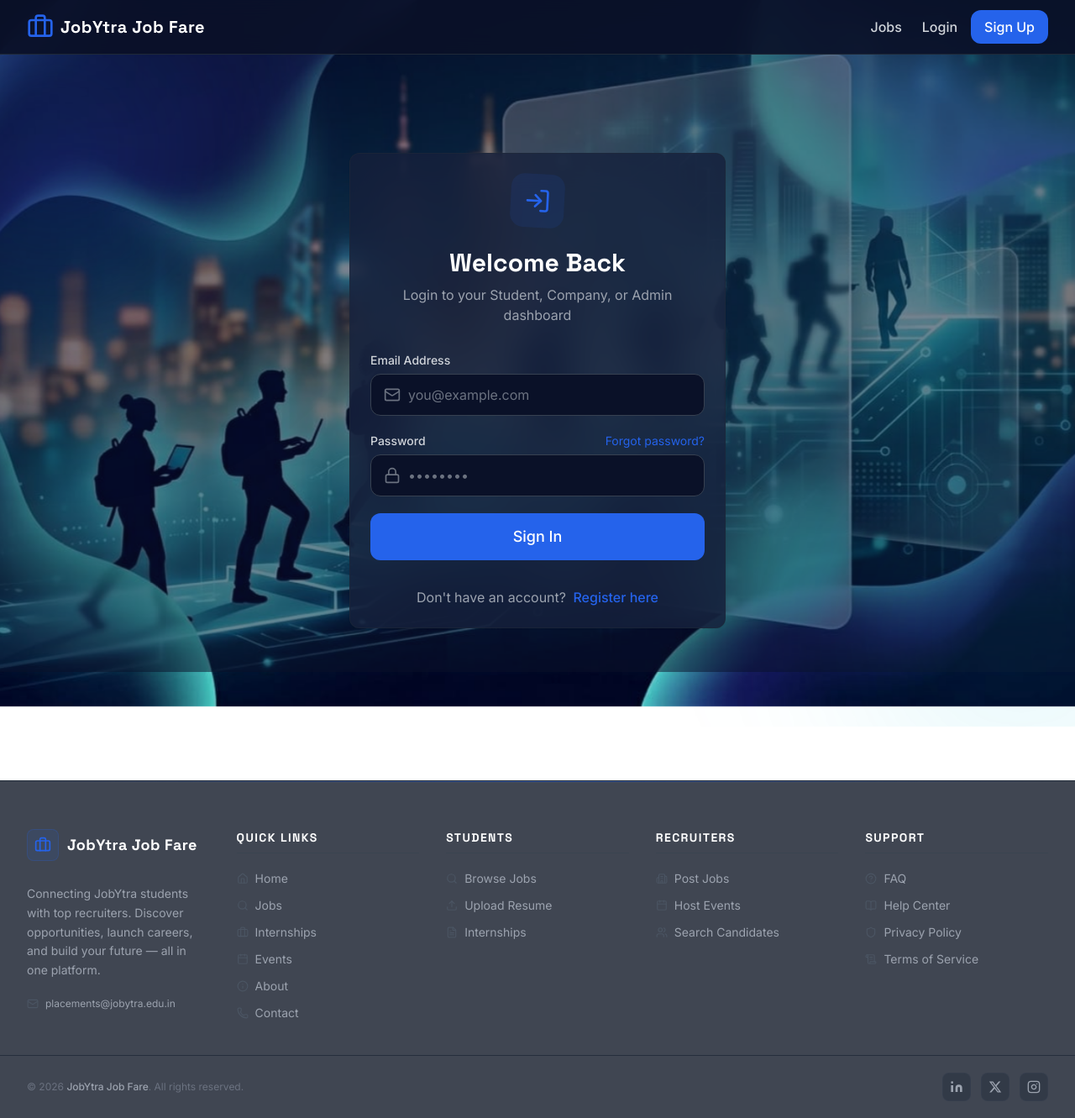
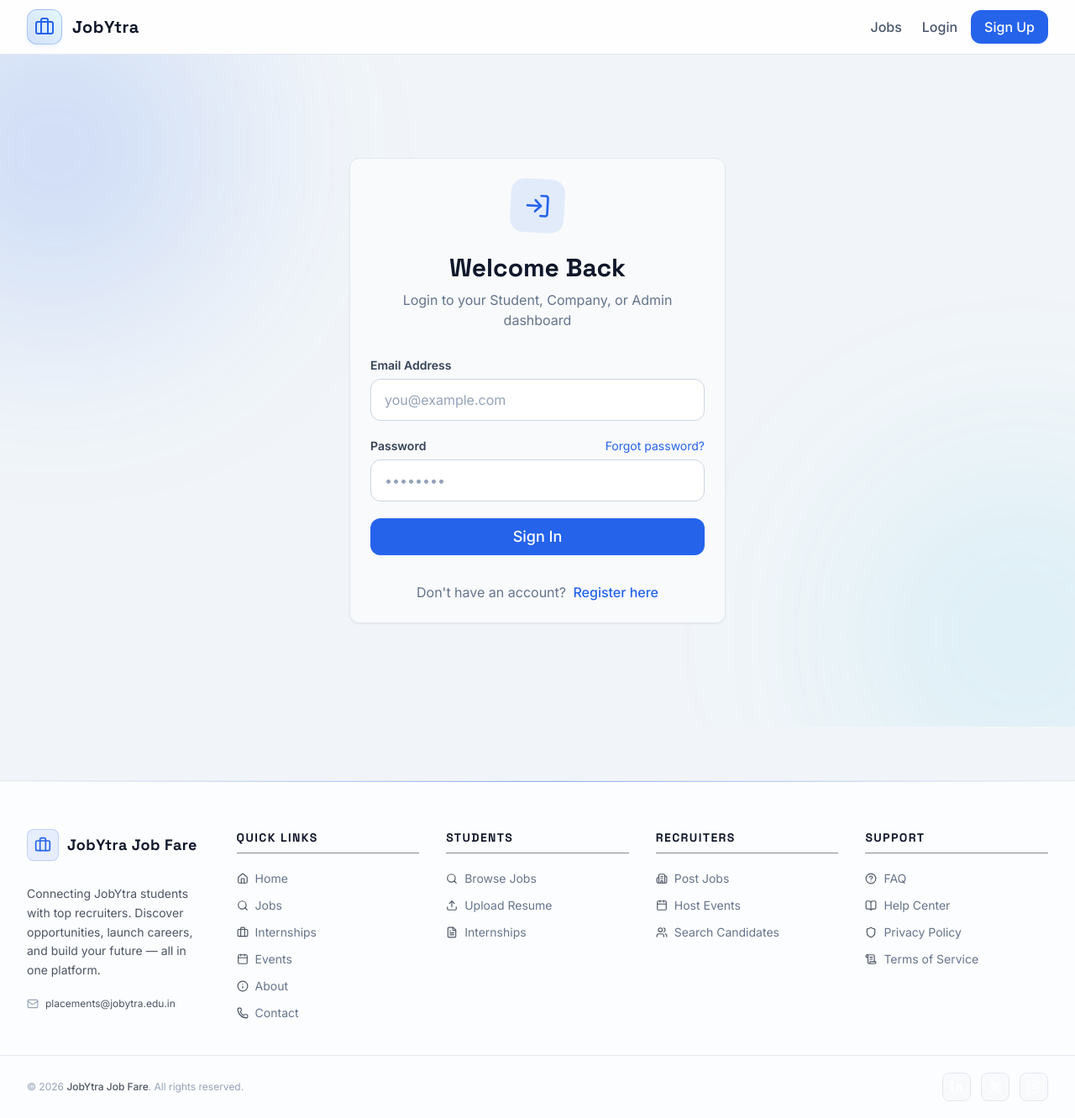
Before and after one commit to chandraprakashy01/JobYtra, a React (Vite) app in the folder frontend/: page /login in a window 1280 px wide. Shown: the whole page at 84% size. Built offline with nearby package versions, Linux system fonts and the light colour scheme.

Commit message:
style and configuration updates

```diff
--- a/frontend/src/components/Footer.jsx
+++ b/frontend/src/components/Footer.jsx
@@ -105,7 +105,7 @@ const Footer = () => {
   const year = new Date().getFullYear();
 
   return (
-    <footer className="border-t border-gray-800 bg-gray-900/80 backdrop-blur-sm mt-16">
+    <footer className="border-t border-slate-200 bg-white/80 backdrop-blur-sm mt-16">
       {/* Top gradient accent line */}
       <div className="h-px w-full bg-gradient-to-r from-transparent via-accentBlue/50 to-transparent" />
 
@@ -119,20 +119,20 @@ const Footer = () => {
               <div className="p-2 rounded-lg bg-accentBlue/10 border border-accentBlue/20 group-hover:bg-accentBlue/20 transition-colors duration-300">
                 <Briefcase className="w-5 h-5 text-accentBlue" />
               </div>
-              <span className="text-lg font-heading font-bold text-white tracking-wide">
+              <span className="text-lg font-heading font-bold text-slate-900 tracking-wide logo">
                 JobYtra Job Fare
               </span>
             </Link>
-            <p className="text-gray-400 text-sm leading-relaxed mt-3 max-w-xs">
+            <p className="text-gray-600 text-sm leading-relaxed mt-3 max-w-xs">
               Connecting JobYtra students with top recruiters. Discover opportunities, launch careers, and build your future — all in one platform.
             </p>
 
             {/* Email badge */}
             <a
               href="mailto:placements@jobytra.edu.in"
-              className="inline-flex items-center gap-2 mt-5 text-xs text-gray-400 hover:text-accentBlue transition-colors duration-200 group"
+              className="inline-flex items-center gap-2 mt-5 text-xs text-gray-600 hover:text-accentBlue transition-colors duration-200 group"
             >
-              <Mail className="w-3.5 h-3.5 text-gray-600 group-hover:text-accentBlue transition-colors duration-200" />
+              <Mail className="w-3.5 h-3.5 text-gray-500 group-hover:text-accentBlue transition-colors duration-200" />
               placements@jobytra.edu.in
               <ArrowUpRight className="w-3 h-3 opacity-0 group-hover:opacity-100 transition-opacity duration-200" />
             </a>
@@ -147,7 +147,7 @@ const Footer = () => {
       </div>
 
       {/* Divider */}
-      <div className="border-t border-gray-800/80" />
+      <div className="border-t border-slate-200" />
 
       {/* Bottom bar */}
       <div className="max-w-7xl mx-auto px-4 sm:px-6 lg:px-8 py-5">
@@ -156,7 +156,7 @@ const Footer = () => {
           {/* Copyright */}
           <p className="text-gray-500 text-xs text-center sm:text-left">
             © {year}{' '}
-            <span className="text-gray-400 font-medium">JobYtra Job Fare</span>
+            <span className="text-gray-600 font-medium">JobYtra Job Fare</span>
             . All rights reserved.
           </p>
 
@@ -169,9 +169,9 @@ const Footer = () => {
                 target="_blank"
                 rel="noopener noreferrer"
                 aria-label={label}
-                className="group p-2 rounded-lg border border-gray-700/60 bg-gray-800/40 hover:border-accentBlue/50 hover:bg-accentBlue/10 transition-all duration-250"
+                className="group p-2 rounded-lg border border-slate-200 bg-slate-50 hover:border-accentBlue/50 hover:bg-accentBlue/10 transition-all duration-250"
               >
-                <Icon className="w-4 h-4 text-gray-400 group-hover:text-accentBlue transition-colors duration-200" />
+                <Icon className="w-4 h-4 text-gray-500 group-hover:text-accentBlue transition-colors duration-200" />
               </a>
             ))}
           </div>
--- a/frontend/src/components/Navbar.jsx
+++ b/frontend/src/components/Navbar.jsx
@@ -20,9 +20,13 @@ const Navbar = () => {
         <div className="flex justify-between h-16">
           {/* Logo */}
           <div className="flex items-center">
-            <Link to="/" className="flex items-center space-x-2 group">
-              <Briefcase className="h-8 w-8 text-accentBlue transition-transform duration-300 group-hover:scale-110" />
-              <span className="text-xl font-heading font-bold text-white tracking-wide">JobYtra Job Fare</span>
+            <Link to="/" className="flex items-center space-x-3 group" aria-label="JobYtra Home">
+              <div className="p-2 bg-gradient-to-tr from-accentBlue/20 to-cyan-500/10 rounded-xl border border-accentBlue/30 shadow-md shadow-accentBlue/5 transition-all duration-300 group-hover:border-accentBlue/60 group-hover:shadow-accentBlue/10 group-hover:scale-105">
+                <Briefcase className="h-6 w-6 text-accentBlue transition-transform duration-300 group-hover:rotate-3" />
+              </div>
+              <span className="text-xl font-heading font-extrabold text-white tracking-wide transition-colors duration-300 group-hover:text-accentBlue">
+                JobYtra
+              </span>
             </Link>
           </div>
 
--- a/frontend/src/index.css
+++ b/frontend/src/index.css
@@ -4,80 +4,76 @@
 @tailwind components;
 @tailwind utilities;
 
-
 @layer base {
   body {
-    @apply text-white font-body;
+    @apply text-slate-900 font-body bg-[#F1F5F9];
     position: relative;
     min-height: 100vh;
   }
 
-  body::before {
-    content: '';
-    position: fixed;
-    top: -5vh;
-    left: -5vw;
-    width: 110vw;
-    height: 110vh;
-    z-index: -2;
-    background-image: url('/background-image.jpeg');
-    background-size: cover;
-    background-position: center;
-    background-repeat: no-repeat;
-    animation: backgroundRealistic 30s ease-in-out infinite alternate;
+  h1, h2, h3, h4, h5, h6 {
+    @apply font-heading text-slate-900 font-bold;
   }
 
-  body::after {
-    content: '';
-    position: fixed;
-    inset: 0;
-    z-index: -1;
-    background: rgba(10, 17, 40, 0.5); /* Reduced opacity from 85% to 50% for better visibility */
+  /* Force standard paragraphs, labels, and text details to dark grays */
+  p, label {
+    @apply text-slate-600;
   }
 
-  h1, h2, h3, h4, h5, h6 {
-    @apply font-heading;
-  }
-}
-
-@keyframes backgroundRealistic {
-  0% {
-    transform: scale(1) translate(0, 0);
-  }
-  100% {
-    transform: scale(1.05) translate(-1%, -1%);
+  /* Reset default links to slate/blue */
+  a {
+    @apply transition-colors duration-200;
   }
 }
 
 @layer components {
+  /* Buttons */
   .btn-primary {
-    @apply px-4 py-2 bg-accentBlue text-white rounded-xl font-medium transition-all duration-300 hover:bg-hoverBlue hover:-translate-y-0.5 hover:shadow-[0_4px_20px_-4px_rgba(37,99,235,0.4)] active:scale-95 disabled:opacity-50 disabled:cursor-not-allowed;
+    @apply px-4 py-2 bg-accentBlue text-white rounded-xl font-medium transition-all duration-300 hover:bg-hoverBlue hover:-translate-y-0.5 hover:shadow-[0_4px_20px_-4px_rgba(37,99,235,0.4)] active:scale-95 disabled:opacity-50 disabled:cursor-not-allowed !important;
+    color: #FFFFFF !important;
   }
+
   .btn-secondary {
-    @apply px-4 py-2 bg-lightNavy text-white rounded-xl font-medium transition-all duration-300 hover:bg-gray-800 border border-gray-700 hover:border-gray-500 active:scale-95 disabled:opacity-50 disabled:cursor-not-allowed;
+    @apply px-4 py-2 bg-white text-slate-800 rounded-xl font-medium transition-all duration-300 hover:bg-slate-50 border border-slate-200 hover:border-slate-300 active:scale-95 disabled:opacity-50 disabled:cursor-not-allowed !important;
+    color: #1E293B !important;
   }
+
+  /* Card Component - clean white container with soft modern shadow */
   .card {
-    @apply bg-lightNavy rounded-xl border border-gray-800 p-6 shadow-sm transition-all duration-300 hover:shadow-lg hover:border-accentBlue/30 hover:-translate-y-1;
+    @apply bg-white rounded-xl border border-slate-200/80 p-6 shadow-[0_1px_3px_rgba(0,0,0,0.05),0_1px_2px_rgba(0,0,0,0.02)] transition-all duration-300 hover:shadow-[0_10px_25px_-5px_rgba(0,0,0,0.05),0_8px_10px_-6px_rgba(0,0,0,0.05)] hover:border-accentBlue/20 hover:-translate-y-1 !important;
   }
+
+  /* Input fields */
   .input-field {
-    @apply w-full px-4 py-3 bg-darkNavy border border-gray-700 rounded-xl focus:outline-none focus:ring-2 focus:ring-accentBlue/50 focus:border-accentBlue text-white placeholder-gray-500 transition-all duration-200;
+    @apply w-full px-4 py-3 bg-white border border-slate-300 rounded-xl focus:outline-none focus:ring-2 focus:ring-accentBlue/20 focus:border-accentBlue text-slate-900 placeholder-slate-400 transition-all duration-200 !important;
   }
+
   .label-text {
-    @apply block text-sm font-medium text-gray-300 mb-1.5;
+    @apply block text-sm font-semibold text-slate-700 mb-1.5;
   }
+
+  /* Tables */
   .table-container {
-    @apply w-full overflow-x-auto rounded-xl border border-gray-800 bg-lightNavy shadow-sm;
+    @apply w-full overflow-x-auto rounded-xl border border-slate-200 bg-white shadow-sm;
+  }
+
+  th {
+    @apply bg-slate-50 text-slate-600 font-semibold border-b border-slate-200 !important;
+  }
+
+  td {
+    @apply border-b border-slate-100 text-slate-700 !important;
   }
 }
 
 @layer utilities {
   .skeleton {
-    @apply relative overflow-hidden bg-gray-800 rounded-lg;
+    @apply relative overflow-hidden bg-slate-200 rounded-lg;
   }
   .skeleton::after {
     @apply absolute inset-0 -translate-x-full;
     content: "";
-    background-image: linear-gradient(90deg, rgba(255,255,255, 0) 0, rgba(255,255,255, 0.05) 20%, rgba(255,255,255, 0.1) 60%, rgba(255,255,255, 0));
+    background-image: linear-gradient(90deg, rgba(255,255,255, 0) 0, rgba(255,255,255, 0.2) 20%, rgba(255,255,255, 0.4) 60%, rgba(255,255,255, 0));
     animation: shimmer 2s infinite;
   }
   .animate-stagger-1 { animation-delay: 100ms; }
@@ -85,18 +81,108 @@
   .animate-stagger-3 { animation-delay: 300ms; }
 }
 
-/* Custom Scrollbar */
+/* Global Overrides for Light Theme Compatibility */
+
+/* 1. Map dark border classes to slate-200 */
+.border-gray-800,
+.border-gray-700,
+.border-gray-900,
+.border-dashed {
+  border-color: #E2E8F0 !important;
+}
+
+.divide-gray-800,
+.divide-gray-800 > :not([hidden]) ~ :not([hidden]) {
+  border-color: #E2E8F0 !important;
+}
+
+/* 2. Override text-white to dark slate unless inside button, badge, or logo */
+.text-white:not(.btn-primary):not(.btn-secondary):not(.badge):not(.logo):not(button):not(a[class*="btn"]):not(span[class*="bg-accentBlue"]):not(span[class*="bg-green"]):not(span[class*="bg-amber"]):not(span[class*="bg-blue"]):not(span[class*="bg-indigo"]) {
+  color: #0F172A !important;
+}
+
+.text-gray-400 {
+  color: #64748B !important; /* slate-500 */
+}
+
+.text-gray-300 {
+  color: #475569 !important; /* slate-600 */
+}
+
+.text-gray-500 {
+  color: #94A3B8 !important; /* slate-400 */
+}
+
+/* 3. Enhance status badges for readability on white background */
+.bg-green-500\/10 {
+  background-color: #F0FDF4 !important; /* green-50 */
+  color: #166534 !important; /* green-800 */
+  border-color: #BBF7D0 !important; /* green-200 */
+}
+
+.bg-amber-500\/10, .bg-orange-500\/10 {
+  background-color: #FFFBEB !important; /* amber-50 */
+  color: #92400E !important; /* amber-800 */
+  border-color: #FEF08A !important; /* amber-200 */
+}
+
+.bg-blue-500\/10, .bg-indigo-500\/10 {
+  background-color: #EFF6FF !important; /* blue-50 */
+  color: #1E40AF !important; /* blue-800 */
+  border-color: #BFDBFE !important; /* blue-200 */
+}
+
+.bg-red-500\/10 {
+  background-color: #FEF2F2 !important; /* red-50 */
+  color: #991B1B !important; /* red-800 */
+  border-color: #FECACA !important; /* red-200 */
+}
+
+/* 4. Overrides for headers and text in components */
+.text-accentBlue {
+  color: #2563EB !important;
+}
+
+/* Navigation overlays / backgrounds */
+nav.bg-darkNavy\/90 {
+  background-color: rgba(255, 255, 255, 0.9) !important;
+  border-color: #E2E8F0 !important;
+}
+
+nav span.text-white {
+  color: #0F172A !important;
+}
+
+/* Sidebars and menu wrappers */
+aside.bg-lightNavy,
+.md\:hidden.bg-lightNavy,
+div[class*="bg-lightNavy"] {
+  background-color: #F8FAFC !important;
+  border-color: #E2E8F0 !important;
+}
+
+/* Sidebar active link logic */
+a[class*="bg-accentBlue"] * {
+  color: #FFFFFF !important;
+}
+
+/* Fix inner icons colors on hover in dark elements */
+.group:hover .text-gray-400 {
+  color: #2563EB !important;
+}
+
+/* Custom Scrollbar for Light Theme */
 ::-webkit-scrollbar {
   width: 8px;
   height: 8px;
 }
 ::-webkit-scrollbar-track {
-  background: #0A1128;
+  background: #F1F5F9;
 }
 ::-webkit-scrollbar-thumb {
-  background: #2563EB;
+  background: #CBD5E1;
   border-radius: 10px;
 }
 ::-webkit-scrollbar-thumb:hover {
-  background: #1D4ED8;
+  background: #94A3B8;
 }
--- a/frontend/src/pages/Jobs.jsx
+++ b/frontend/src/pages/Jobs.jsx
@@ -33,13 +33,10 @@ const Jobs = () => {
                     <p className="text-gray-400 text-lg">Find your next internship or full-time position.</p>
                 </div>
                 <div className="relative w-full md:w-auto">
-                    <div className="absolute inset-y-0 left-0 pl-4 flex items-center pointer-events-none">
-                        <Search className="h-5 w-5 text-gray-500" />
-                    </div>
                     <input
                         type="text"
                         placeholder="Search titles or locations..."
-                        className="input-field pl-12 w-full md:w-80 shadow-inner"
+                        className="input-field w-full md:w-80 shadow-inner"
                         value={searchTerm}
                         onChange={(e) => setSearchTerm(e.target.value)}
                     />
--- a/frontend/src/pages/Login.jsx
+++ b/frontend/src/pages/Login.jsx
@@ -50,12 +50,9 @@ const Login = () => {
           <div>
             <label className="label-text">Email Address</label>
             <div className="relative">
-              <div className="absolute inset-y-0 left-0 pl-4 flex items-center pointer-events-none">
-                <Mail className="h-5 w-5 text-gray-500" />
-              </div>
               <input
                 type="email"
-                className="input-field pl-11"
+                className="input-field"
                 placeholder="you@example.com"
                 value={email}
                 onChange={(e) => setEmail(e.target.value)}
@@ -70,12 +67,9 @@ const Login = () => {
               <Link to="#" className="text-sm text-accentBlue hover:text-hoverBlue transition-colors">Forgot password?</Link>
             </div>
             <div className="relative">
-              <div className="absolute inset-y-0 left-0 pl-4 flex items-center pointer-events-none">
-                <Lock className="h-5 w-5 text-gray-500" />
-              </div>
               <input
                 type="password"
-                className="input-field pl-11"
+                className="input-field"
                 placeholder="••••••••"
                 value={password}
                 onChange={(e) => setPassword(e.target.value)}
--- a/frontend/tailwind.config.js
+++ b/frontend/tailwind.config.js
@@ -7,8 +7,8 @@ export default {
   theme: {
     extend: {
       colors: {
-        darkNavy: '#0A1128',
-        lightNavy: '#16203B',
+        darkNavy: '#FFFFFF',
+        lightNavy: '#F8FAFC',
         accentBlue: '#2563EB',
         hoverBlue: '#1D4ED8',
       },
```
Also changed, not shown: 2 other files (tests, documents, lock files or other folders).
